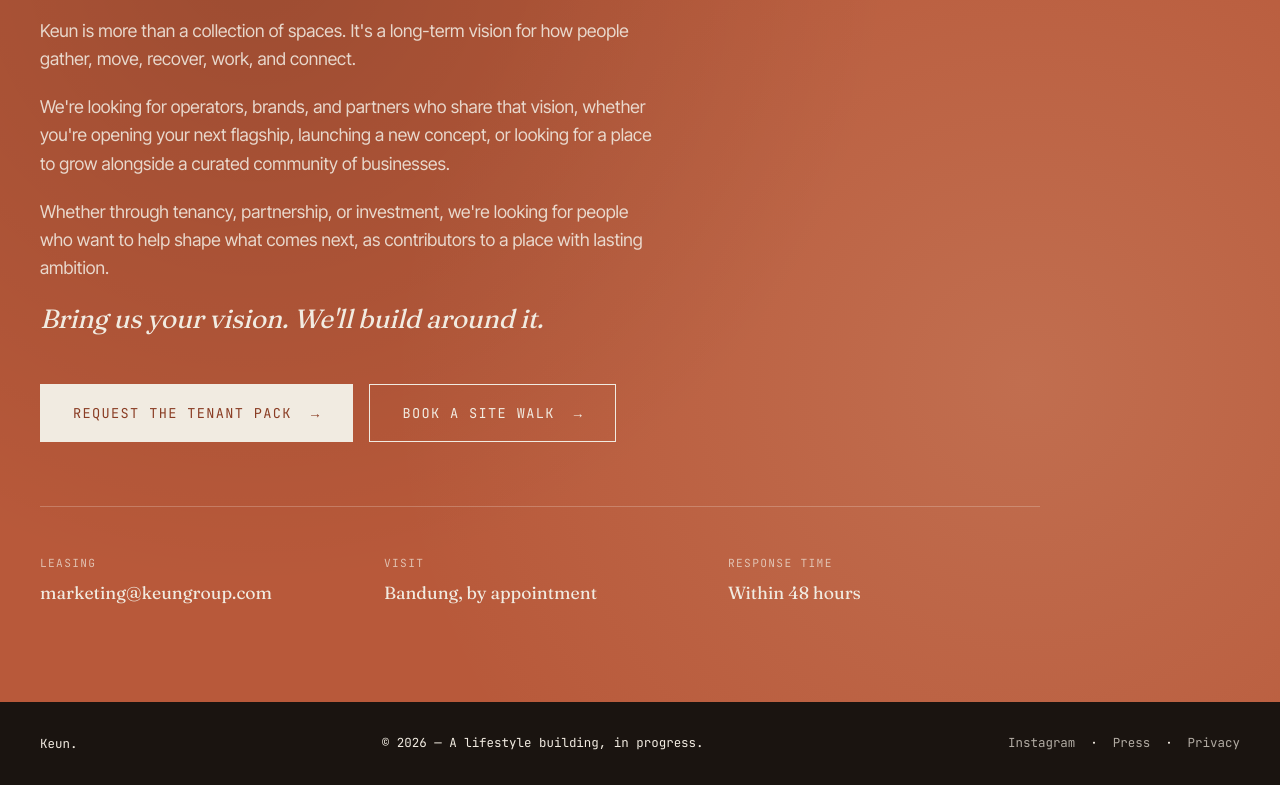
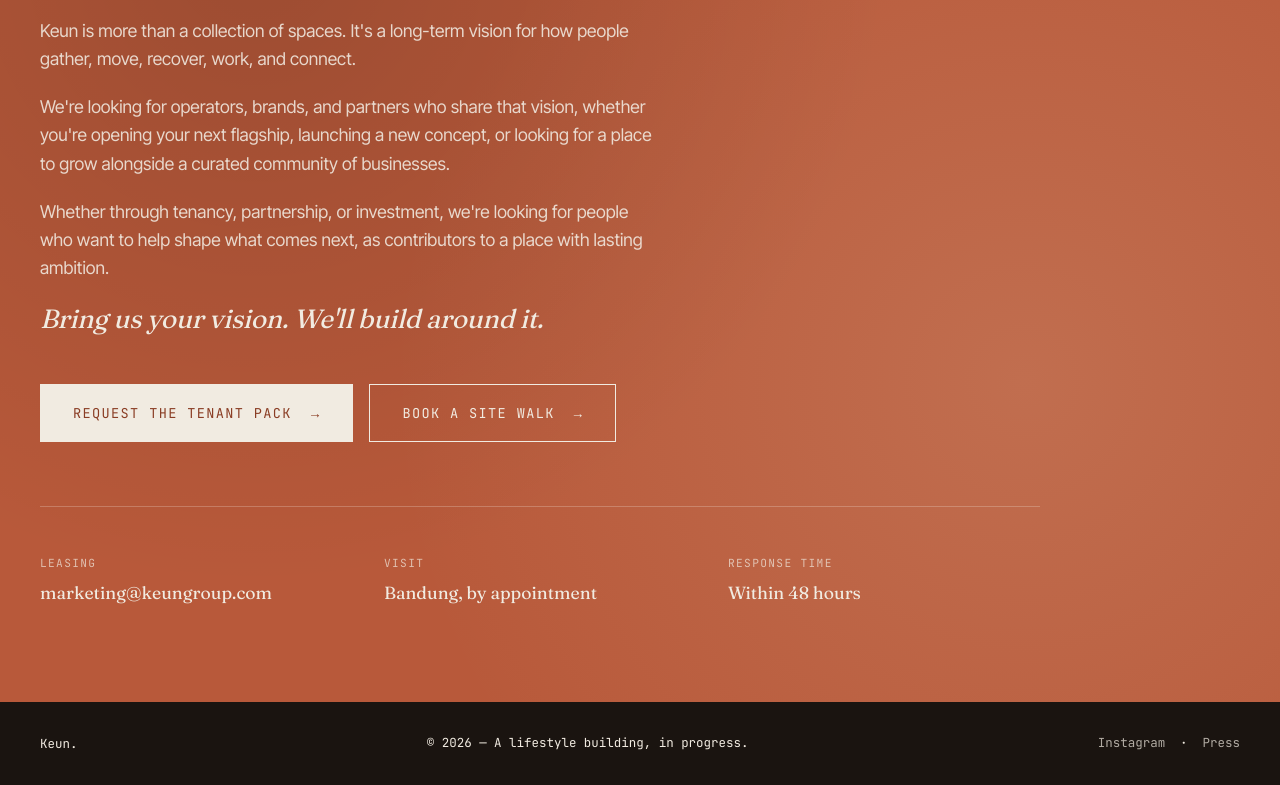
Before and after one commit to keungroup/keungroup.github.io, a website built with webpack: page index.html in a window 1280 px wide. Shown: the part 7803-8588 px from the top of the page. Built offline with nearby package versions, Linux system fonts and the light colour scheme.

Commit message:
Update index.html

```diff
--- a/index.html
+++ b/index.html
@@ -352,7 +352,7 @@
 <footer>
   <div class="footer-logo">Keun.</div>
   <div>© 2026 — A lifestyle building, in progress.</div>
-  <div><a href="#">Instagram</a> &nbsp;·&nbsp; <a href="#">Press</a> &nbsp;·&nbsp; <a href="#">Privacy</a></div>
+  <div><a href="https://www.instagram.com/keuncollective/">Instagram</a> &nbsp;·&nbsp; <a href="https://www.instagram.com/keuncollective/">Press</a></div>
 </footer>
 
 <!-- ============ WHATSAPP FLOATING BUTTON ============ -->
```
